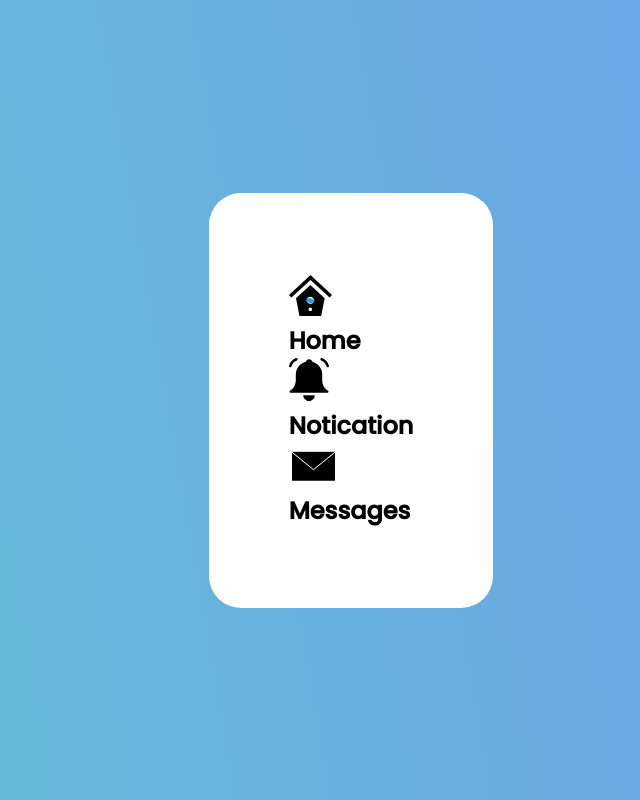
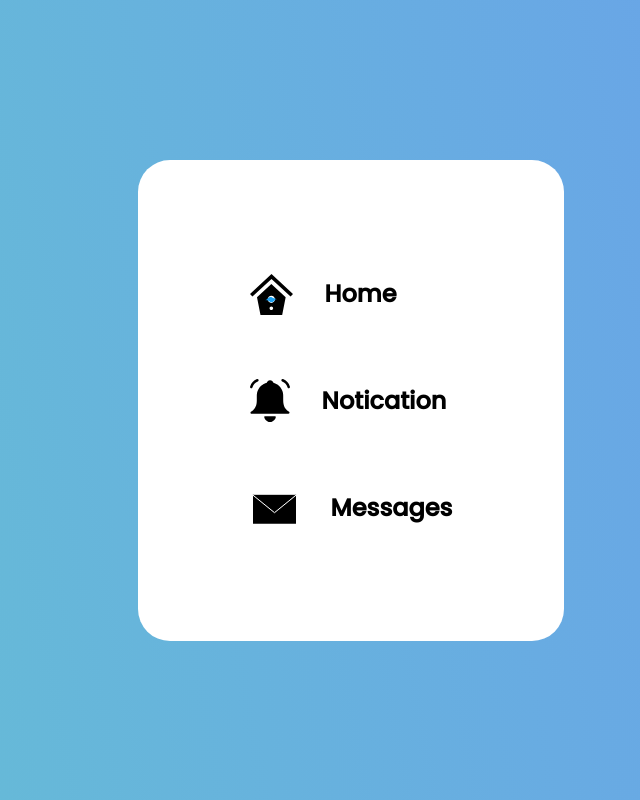
Before and after one commit to DragHem/Micro-Animations, a plain HTML site: page index.html in a window 1280 px wide. Shown: the whole page, without its empty margins (289-929 px from the left). Drawn offline with nearby package versions, Linux system fonts and the light colour scheme.

Commit message:
(Add) Container Styles

```diff
--- a/style.css
+++ b/style.css
@@ -19,3 +19,17 @@ body {
   padding: 5rem;
   border-radius: 2rem;
 }
+
+.home,
+.notification,
+.messages {
+  display: flex;
+  padding: 2rem;
+  align-items: center;
+}
+
+.home-title,
+.notification-title,
+.message-title {
+  padding-left: 2rem;
+}
```
